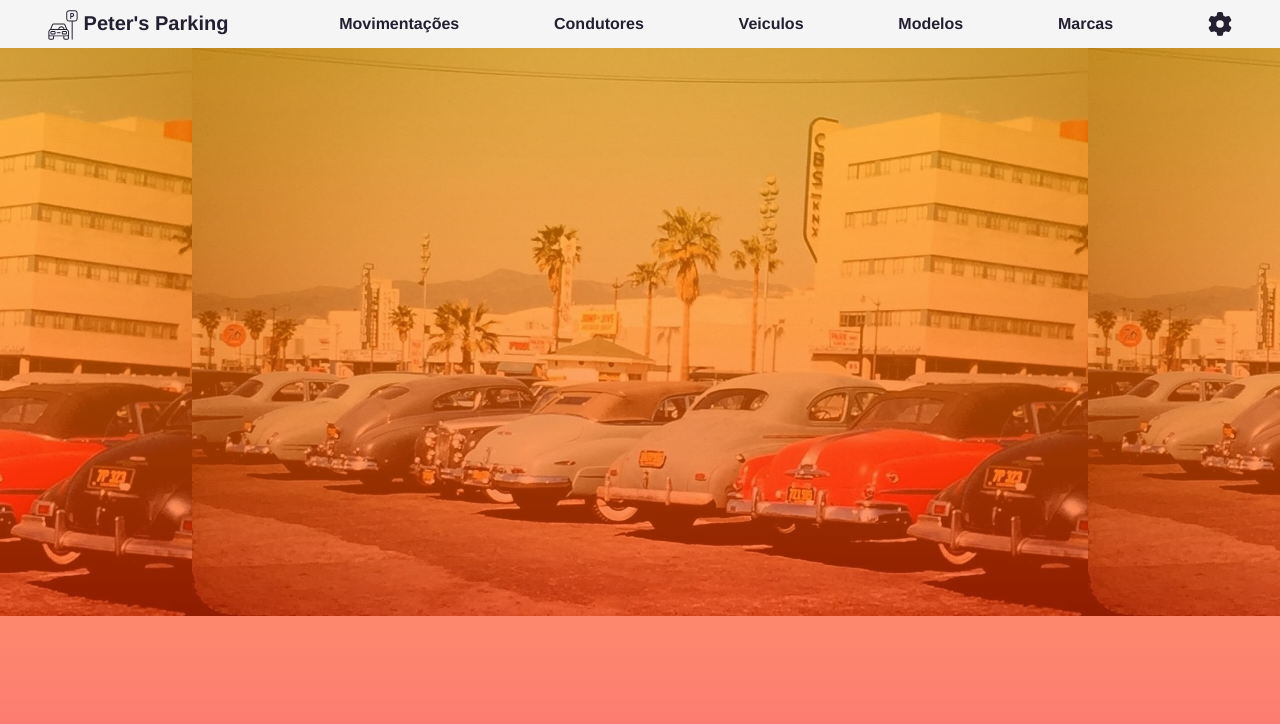
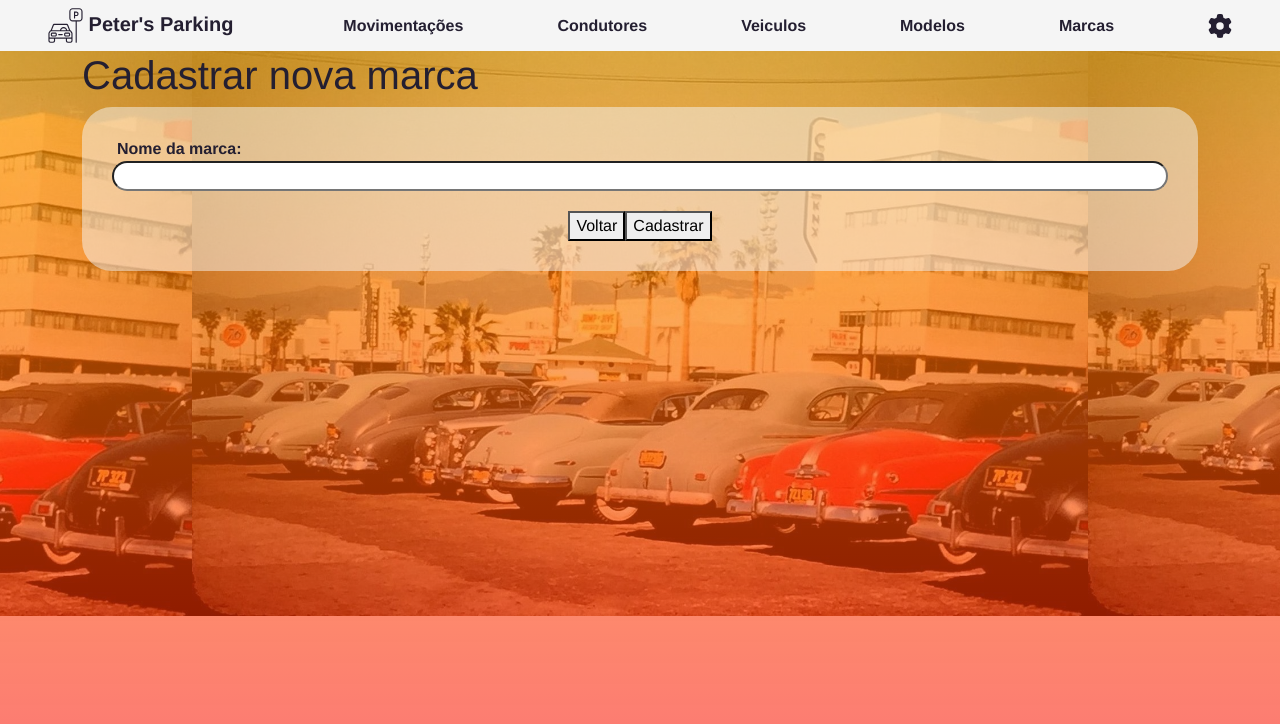
Before and after one commit to gabrielruizmb/estacionamento-client, a Vue app: page /marcas/formulario in a window 1280 px wide. Shown: the top 724 px of the page. Built offline with nearby package versions, Linux system fonts and the light colour scheme.

Commit message:
Adicionado formulário de cadastrar marca

```diff
--- a/src/App.vue
+++ b/src/App.vue
@@ -8,11 +8,11 @@
           Parking
         </router-link>
       </div>
-      <router-link to="/about" class="navbar-menu">Movimentações</router-link>
+      <router-link to="/" class="navbar-menu">Movimentações</router-link>
       <router-link to="/" class="navbar-menu">Condutores</router-link>
       <router-link to="/" class="navbar-menu">Veiculos</router-link>
       <router-link to="/" class="navbar-menu">Modelos</router-link>
-      <router-link to="/marcas" class="navbar-menu">Marcas</router-link>
+      <router-link to="/marcas/lista" class="navbar-menu">Marcas</router-link>
       <router-link to="/">
         <img src="./assets/gear-solid.svg" alt="">
       </router-link>
@@ -106,6 +106,10 @@ body {
   color: var(--sucess-color);
 }
 
+.sucess-color {
+  background-color: var(--sucess-color);
+}
+
 .text-color-danger {
   color: #dc3545;;
 }
@@ -118,6 +122,46 @@ body {
   margin-left: 7.5px ;
 }
 
+.view-table-info {
+  margin-top: 30px;
+  padding: 0px 30px 0px 30px;
+  display: flex;
+  justify-content: space-between;
+  align-items: center;
+}
+
+.classic-button {
+  padding: 10px;
+  border-radius: 30px;
+  text-decoration-line: none;
+  color: var(--secondary-color);
+
+  &:hover {
+    background-color: #36a06e;
+    color: var(--primary-color);
+  }
+}
+
+.view-form {
+  padding: 30px;
+  font-weight: bold;
+}
+
+.view-form label {
+  margin-left: 5px;
+}
+
+.view-form input {
+  border-radius: 30px;
+  width: 100%;
+}
+
+.form-view-buttons {
+  display: flex;
+  justify-content: center;
+  margin-top: 20px;
+}
+
 @media (max-width: 1213px) {
   body {
     background-repeat: repeat
--- a/src/client/MarcaClient.ts
+++ b/src/client/MarcaClient.ts
@@ -29,6 +29,27 @@ export class MarcaClient {
     }
   }
 
+  public async cadastrar(marca: MarcaModel): Promise<string> {
+    try {
+        return (await this.axiosClient.post<string>(``, marca)).data
+    } catch (error:any) {
+        return Promise.reject(error.response)
+    }
+  }
+  public async editar(id: number, marca: MarcaModel): Promise<string> {
+    try {
+        return (await this.axiosClient.put<string>(`/${id}`, marca)).data
+    } catch (error:any) {
+        return Promise.reject(error.response)
+    }
+  }
+  public async excluir(id: number): Promise<string> {
+    try {
+        return (await this.axiosClient.delete<string>(`/${id}`)).data
+    } catch (error:any) {
+        return Promise.reject(error.response)
+    }
+  }
 }
 
 export default new MarcaClient();
--- a/src/router/index.ts
+++ b/src/router/index.ts
@@ -8,17 +8,14 @@ const routes: Array<RouteRecordRaw> = [
     component: HomeView
   },
   {
-    path: '/about',
-    name: 'about',
-    // route level code-splitting
-    // this generates a separate chunk (about.[hash].js) for this route
-    // which is lazy-loaded when the route is visited.
-    component: () => import(/* webpackChunkName: "about" */ '../views/AboutView.vue')
+    path: '/marcas/lista',
+    name: 'marcas',
+    component: () => import('../views/marcas/MarcasListView.vue')
   },
   {
-    path: '/marcas',
-    name: 'marcas',
-    component: () => import('../views/marcas/MarcasListView.vue')
+    path: '/marcas/formulario',
+    name: 'marcas-formulario',
+    component: () => import('../views/marcas/MarcasFormView.vue')
   }
 ]
 
--- /dev/null
+++ b/src/views/marcas/MarcasFormView.vue
@@ -0,0 +1,49 @@
+<template>
+  <div class="container">
+    <h1>Cadastrar nova marca</h1>
+    <form action="" class="view-table view-form">
+      <label for="">Nome da marca:</label>
+      <br>
+      <input type="text" v-model="marca.nome">
+      <div class="form-view-buttons">
+        <router-link to="/marcas/lista">
+          <button type="button">
+            Voltar
+          </button>
+        </router-link>
+        <button type="button" @click="onClickCadastrar()">
+          Cadastrar
+        </button>
+      </div>
+    </form>
+  </div>
+</template>
+
+<script lang="ts">
+
+import { MarcaModel } from '@/model/MarcaModel';
+import MarcaClient from '@/client/MarcaClient';
+import { DefineComponent, defineComponent } from 'vue';
+
+export default defineComponent({
+
+  name: 'MarcaFormulario',
+  data() {
+    return {
+      marca: new MarcaModel()
+    }
+  },
+  methods: {
+    onClickCadastrar() {
+      MarcaClient.cadastrar(this.marca)
+        .then (sucess => {
+
+          this.marca = new MarcaModel();
+        })
+        .catch (error => {
+          console.log(error);
+        })
+    }
+  }
+});
+</script>
--- a/src/views/marcas/MarcasListView.vue
+++ b/src/views/marcas/MarcasListView.vue
@@ -1,6 +1,15 @@
 <template>
   <div class="container">
-    <h1>Lista de marcas</h1>
+    <div class="view-table-info">
+      <div>
+        <h1>Lista de marcas</h1>
+      </div>
+      <div class="cadastrar-button-box">
+        <router-link to="/marcas/formulario" class="classic-button sucess-color">
+          Cadastrar
+        </router-link>
+      </div>
+    </div>
     <table class="view-table">
       <thead>
         <tr>
```
Also changed, not shown: src/assets/parking-icon.svg.
